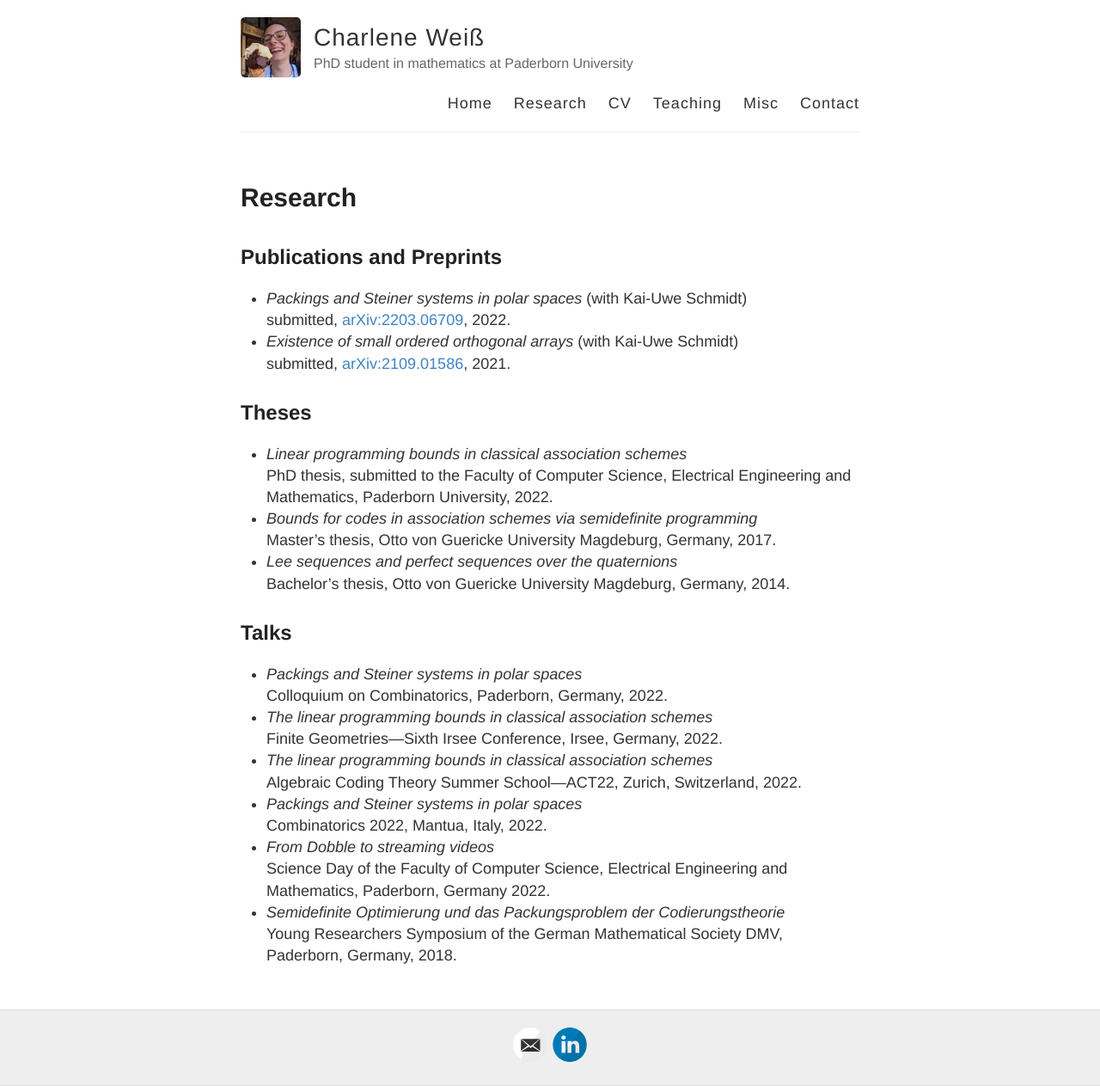
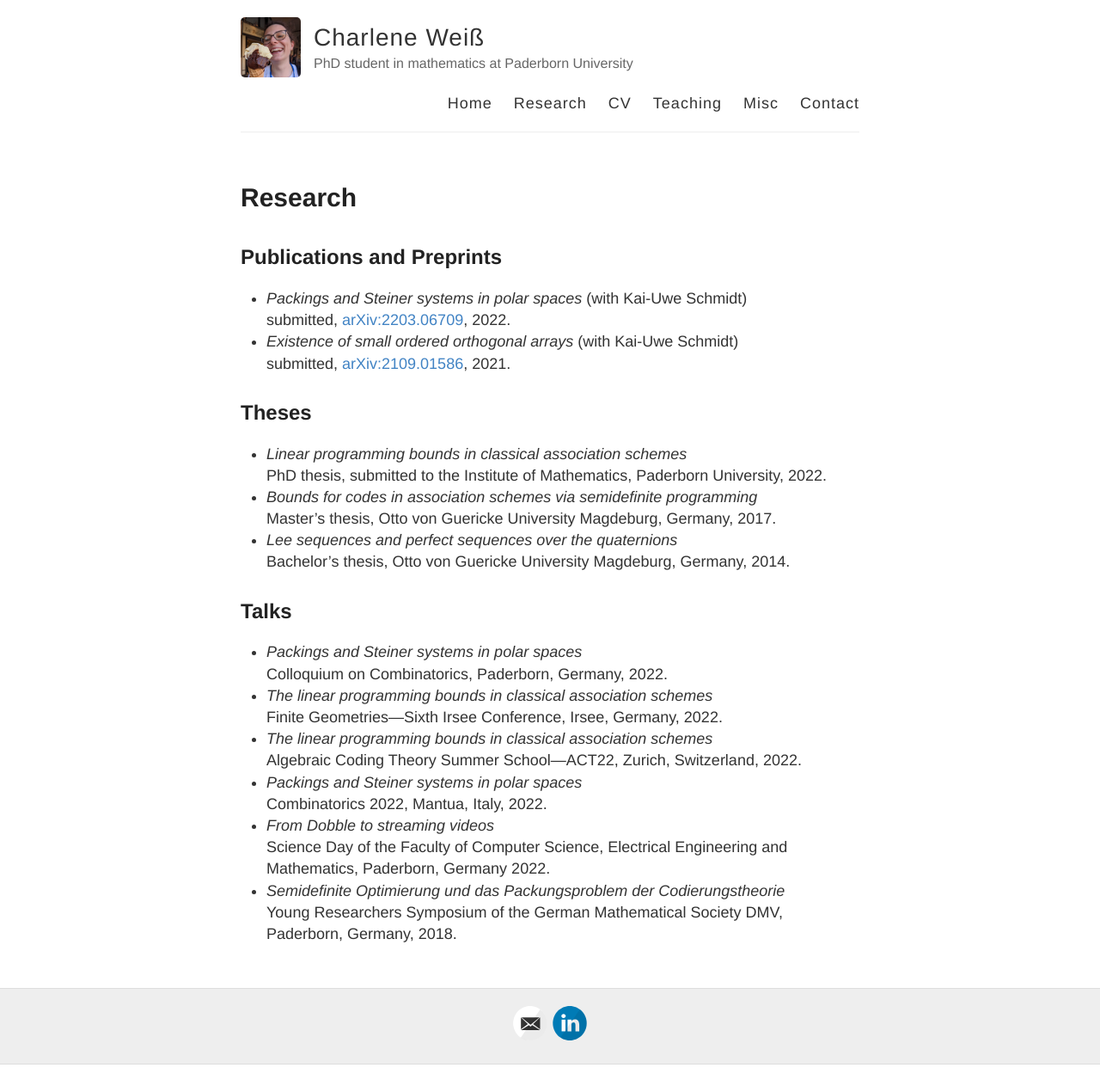
Before and after one commit to charleneweiss/charleneweiss.github.io, a Jekyll site: the page built from research.md, in a window 1280 px wide. Shown: the whole page at 86% size. Built offline with Jekyll 4.4.1, drawn with Linux system fonts in a browser that asks for light colours; after the commit the page ends 1238 px from its top, so only the background shows below that.

Commit message:
Update research.md

```diff
--- a/research.md
+++ b/research.md
@@ -14,7 +14,7 @@ permalink: /research/
 ## Theses
 
 - *Linear programming bounds in classical association schemes*\
-  PhD thesis, submitted to the Faculty of Computer Science, Electrical Engineering and Mathematics, Paderborn University, 2022.
+  PhD thesis, submitted to the Institute of Mathematics, Paderborn University, 2022.
 - *Bounds for codes in association schemes via semidefinite programming*\
   Master's thesis, Otto von Guericke University Magdeburg, Germany, 2017.
 - *Lee sequences and perfect sequences over the quaternions*\
```
